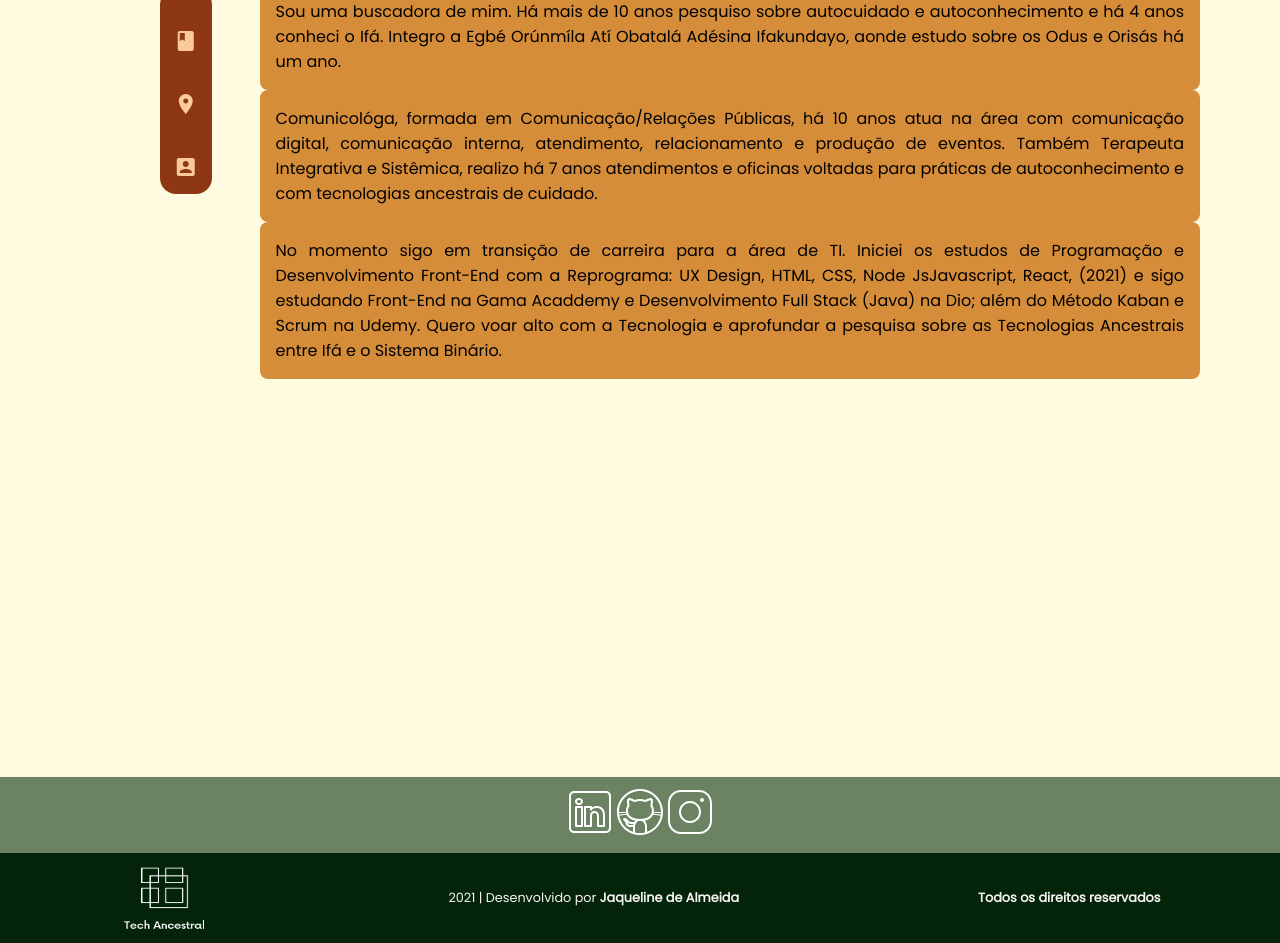
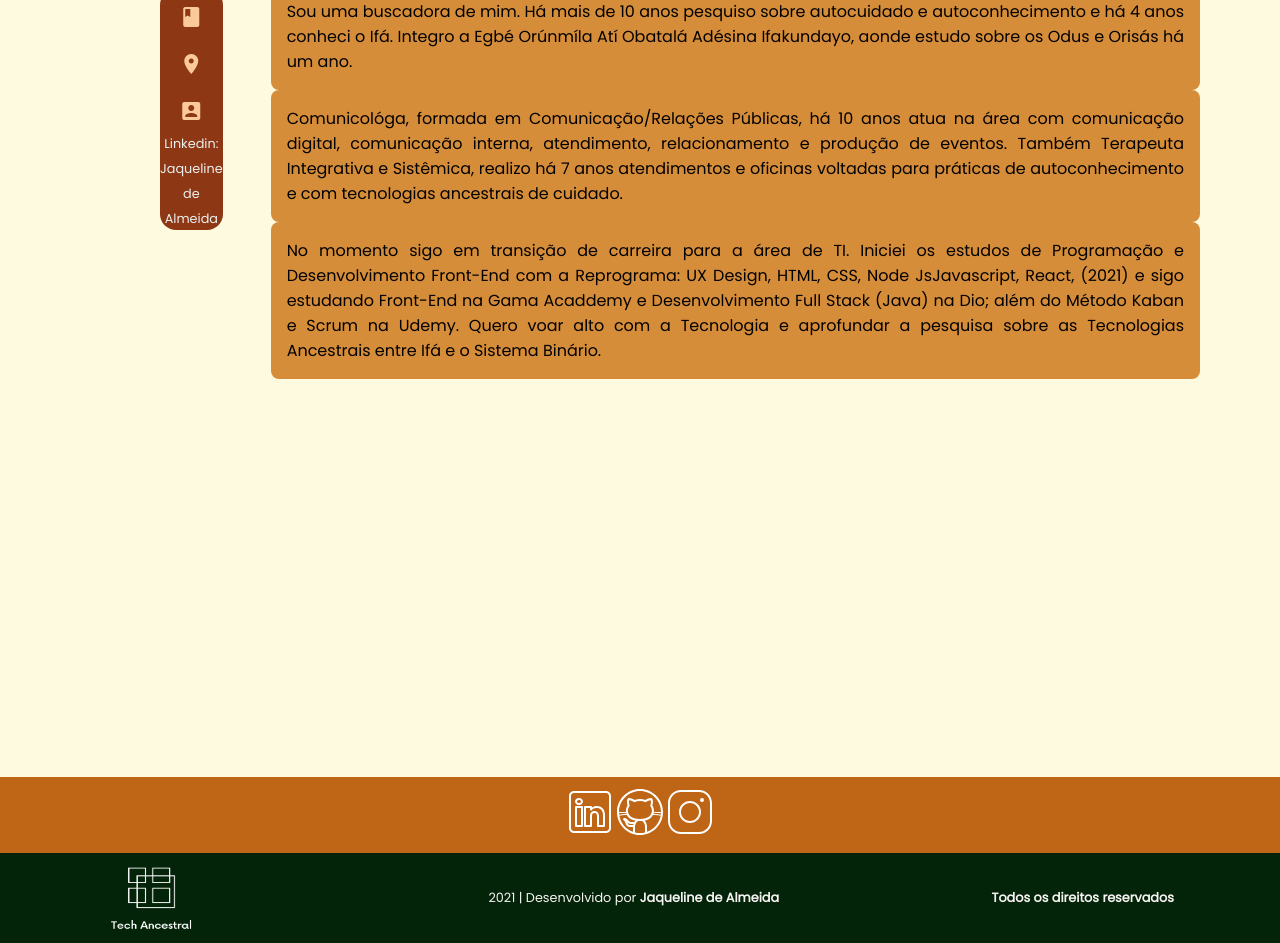
Before and after one commit to jaquelinedealmeida/Final_Project_Reprograma_Ifa, a React (Create React App) app: page /autora in a window 1280 px wide. Shown: the part 460-1403 px from the top of the page. Built offline with nearby package versions, Linux system fonts and the light colour scheme; no server answers.

Commit message:
deixando link clicável

```diff
--- a/src/components/Footer/styles.css
+++ b/src/components/Footer/styles.css
@@ -1,7 +1,7 @@
 .footer {
 
     width: 100%;
-    background-color:rgb(108, 131, 99);
+    background-color:#be6516;
    text-align: center;
 }
 
@@ -11,7 +11,7 @@
 
  }
 
-.text1{
+.text1 {
     display: flex;
     justify-content: space-around;
     font-family: poppins;
@@ -32,10 +32,13 @@
 
 .text1 p {
     align-self: center;
+    margin-left: 5rem;
 
 }
 
 .text1 h4 {
    align-self: center;
     font-family: poppins;
+    text-decoration: none;
+
 }
--- a/src/pages/Autora/index.jsx
+++ b/src/pages/Autora/index.jsx
@@ -34,7 +34,7 @@ const Autora = () => {
             </li>
             <li>
               <span class="material-icons">account_box</span>
-              <a href="https://www.linkedin.com/in/jaqueline-de-almeida/"> {usuaria.page}
+              <a href={usuaria.page}>Linkedin: Jaqueline de Almeida
             </a>
             </li>
           </ul>
--- a/src/pages/Autora/styles.css
+++ b/src/pages/Autora/styles.css
@@ -21,7 +21,6 @@ h6 {
 
 .avatar ul {
     margin-left: 10rem;
-    padding: .5rem;
     background-color: #8d3715;
     list-style: none;
     border-radius: 1rem ;
@@ -42,10 +41,10 @@ h6 {
     font-family: Oxanium;
     margin-top: 7rem;
     margin-left: 3rem;
+    margin-bottom: 2rem;
     margin-right:32.5rem;
     background-color: #8d3715;
     padding: 1rem;
-    margin-bottom: 2rem;
     border-radius:1rem;
     text-align: left;
 }
--- a/src/pages/Saiba/index.jsx
+++ b/src/pages/Saiba/index.jsx
@@ -17,7 +17,8 @@ function Saiba(props) {
             estamos ainda muito longe de vislumbrar o alcance de sua forma de
             entender o que nos cerca, tanto no planeta, Aiyé, quanto no Cosmo.
             Um belo exemplo, está na maneira como entendem o número 2, que é a
-            base estrutural de sua percepção do mundo. <br></br>
+            base estrutural de sua percepção do mundo.
+            <br></br>
             Na raiz de sua etnomatemática está a observação de que tudo que há na natureza só
             tem unicidade quando em dupla. Ou seja, a base desustentação da vida,
             que precisa da interação do elemento masculino
@@ -80,8 +81,9 @@ function Saiba(props) {
 
                     <div ClassName="Url">
                      <span class="material-icons">login </span><p>Site</p>
-                      {referencia.url}
+                     <a href={referencia.url}>{referencia.url}</a>
                       </div>
+
                      <div className="Date">
                       <span class="material-icons">history </span><p>Ano de Publicação</p>
                       {referencia.ano}
--- a/src/pages/Saiba/styles.css
+++ b/src/pages/Saiba/styles.css
@@ -100,7 +100,7 @@ margin-bottom: 2rem;
 }
 
 .card {
-    background-color: #586440;
+background-color: #586440;
 flex-direction: column;
 box-shadow: 1px 2px 3px 3px #da741c;
 font-family: poppins;
@@ -112,12 +112,12 @@ margin-top: 2rem;
 margin-bottom: 2rem;
 margin-right: 1.3rem;
 margin-left: 1rem;
-padding: .5rem;
+padding: 2rem;
 
 }
 .material-icons {
      color: #faca9a;
-     padding-top: 2rem;
+     padding-top: 1rem;
 
 }
 
@@ -138,3 +138,7 @@ padding: .5rem;
     text-align: center;
 
 }
+
+.Author {
+
+}
--- a/src/services/dadosReferencias.jsx
+++ b/src/services/dadosReferencias.jsx
@@ -46,7 +46,7 @@ const dadosReferencias = [
               titulo: "Ifá e Odus: Interdisciplinaridade, Lógica Binária, Cultura e Filosofia Africana",
               autoria: "Jair Delfino",
               local: "Programa de Pós-Graduação da Universidade Federal do Ceará-Faculdade e Educação",
-              site: "http://www.repositorio.ufc.br/handle/riufc/16444",
+              url: "http://www.repositorio.ufc.br/handle/riufc/16444",
               ano: "2016",
               imagem:"https://i.ibb.co/5c4CSx7/milky-way-2695569-1920.jpg"
            },
```
Lines whose indentation alone changed are shown as unchanged.
